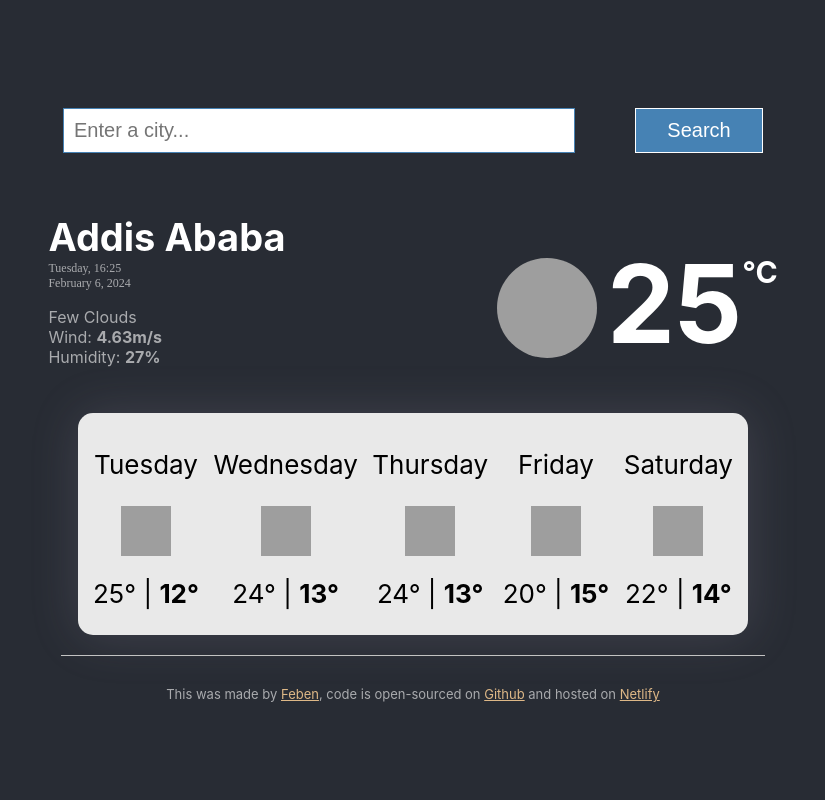
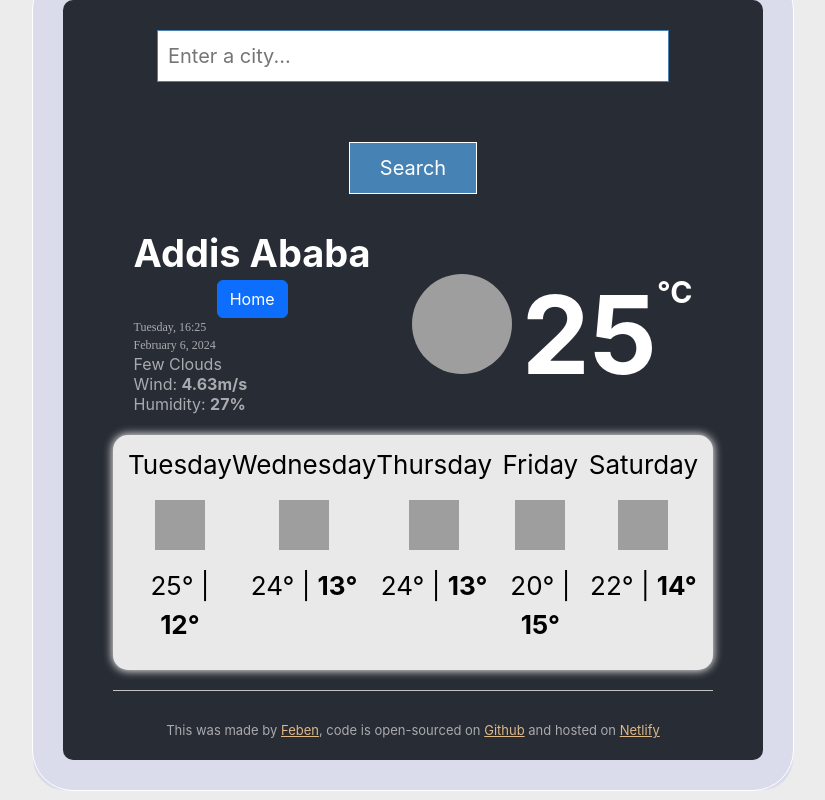
Before and after one commit to Feben9/Weather-React, a React (Create React App) app: page / in a window 1280 px wide. Shown: the whole page, without its empty margins (227-1052 px from the left). Built offline with nearby package versions, Linux system fonts and the light colour scheme; grey boxes are pictures that could not be loaded.

Commit message:
Added some style changes

```diff
--- a/package.json
+++ b/package.json
@@ -6,9 +6,10 @@
     "@testing-library/jest-dom": "^5.17.0",
     "@testing-library/react": "^13.4.0",
     "@testing-library/user-event": "^13.5.0",
+    "bootstrap": "^5.3.2",
     "react": "^18.2.0",
     "react-dom": "^18.2.0",
-    "react-scripts": "5.0.1",
+    "react-scripts": "^5.0.1",
     "web-vitals": "^2.1.4"
   },
   "scripts": {
--- a/src/App.css
+++ b/src/App.css
@@ -1,12 +1,24 @@
+body{
+  background-color: #ececec;
+}
+
 .App {
   text-align: center;
   background-color: #282c34;
-  min-height: 100vh;
-  width: 100lvw;
+
+
   display: flex;
   flex-direction: column;
   align-items: center;
   justify-content: center;
   font-size: calc(10px + 2vmin);
   color: white;
+
+  margin: 0 auto;
+  width: 700px;
+  height: fit-content;
+  border-radius: 10px;
+  box-shadow: 0 0 0 30px rgba(145, 152, 229, 0.2);
+  outline: 1px solid white;
+  outline-offset: 30px;
 }
--- a/src/Footer.css
+++ b/src/Footer.css
@@ -4,7 +4,7 @@
     text-align: center;
     font-size: 13px;
     color: rgba(255, 255, 255, 0.6);
-    width: 55lvw;
+    width: 600px;
     margin: 20px;
 }
 
--- a/src/Footer.js
+++ b/src/Footer.js
@@ -5,7 +5,7 @@ export default function Footer() {
     return (
         <div className="footer-style">
         This was made by <a href="https://github.com/Feben9" target="_blank" rel="noreferrer"> Feben</a>, code is
-        open-sourced on <a href="https://github.com/Feben9" target="_blank" rel="noreferrer">
+        open-sourced on <a href="https://github.com/Feben9/Weather-React" target="_blank" rel="noreferrer">
            Github</a> and hosted on <a href="https://github.com/Feben9">Netlify</a>
       </div>
     );
--- a/src/Weather.css
+++ b/src/Weather.css
@@ -1,8 +1,8 @@
 .weather-app-data {
     display: flex;
-    justify-content: space-evenly;
-    margin: 30px;
-    width: 90lvw;
+    justify-content: space-around;
+    margin: 5px;
+    width: 600px;
 }
 
 .weather-app-city {
@@ -60,18 +60,20 @@
 
 .forecast-container {
     background-color: #e9e9e9;
+
     display: flex;
     justify-content: space-between;
     text-align: center;
     padding: 10px 15px;
     margin: 5px 0px;
     border-radius: 15px;
-    box-shadow: 1px 1px 50px rgba(165, 157, 182, 0.2);
+    box-shadow: 0 0 8px 1px #e9e9e9;
     margin-top: 25px;
     color: black;
-    width: 50lvw;
+    width: 600px;
     margin: 0 auto;
 }
+
 
 .forecast-temp {
     margin-top: 16px;
--- a/src/Weather.js
+++ b/src/Weather.js
@@ -7,6 +7,7 @@ export default function Weather() {
         <div className="weather-app-data">
           <div>
             <h1 className="weather-app-city" id="weather-app-city">Addis Ababa</h1>
+            <button className="btn btn-primary"> Home </button>
             <div className="weather-app-date">
               <span id="current-time">Tuesday, 16:25</span>
               <br />
@@ -25,6 +26,7 @@ export default function Weather() {
           </div>
         </div>
         <div class="forecast-container" id="forecast">
+
           <div class="each-day">
             <p>Tuesday</p>
             <div class="forecast-icon">
@@ -79,6 +81,7 @@ export default function Weather() {
               <span class="forecast-temp-low"> <strong>14°</strong></span>
             </div>
           </div>
+
         </div>
       </div>
     );
--- a/src/index.js
+++ b/src/index.js
@@ -1,5 +1,6 @@
 import React from 'react';
 import ReactDOM from 'react-dom/client';
+import 'bootstrap/dist/css/bootstrap.css';
 import './index.css';
 import App from './App';
 import reportWebVitals from './reportWebVitals';
```
Also changed, not shown: 1 other file (tests, documents, lock files or other folders). Lines whose indentation alone changed are shown as unchanged.
